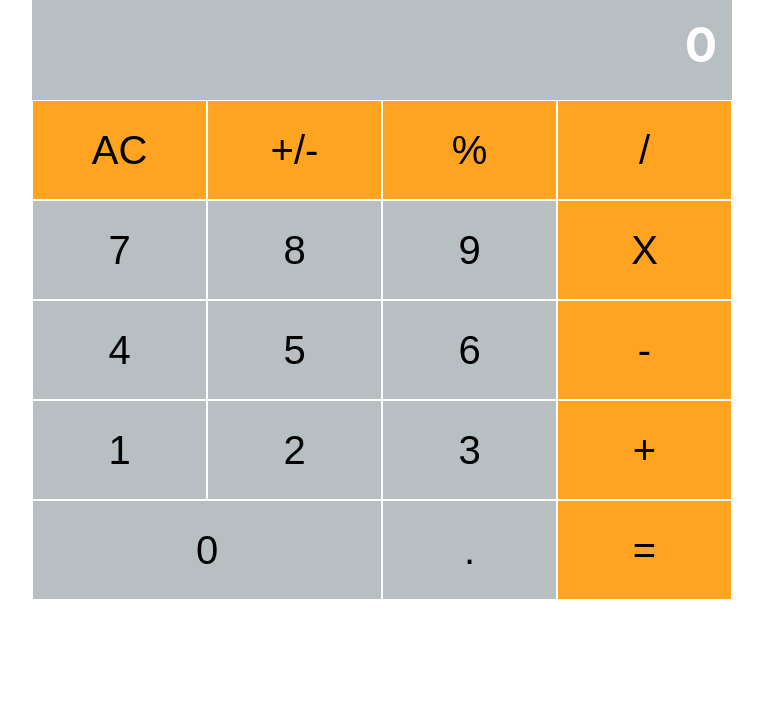
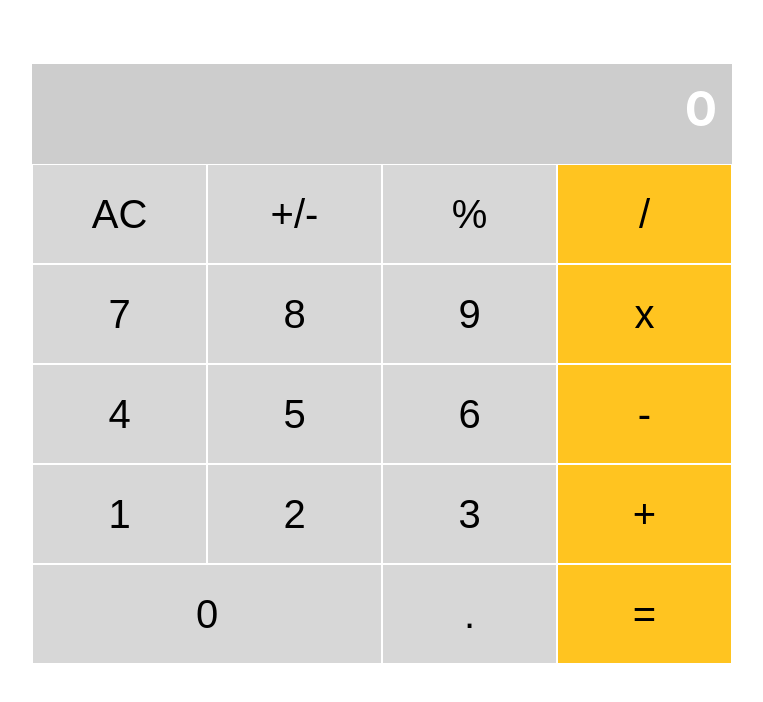
Before and after one commit to cristianCeamatu/dulce-react-calculator, a React (Create React App) app: page / in a window 1280 px wide. Shown: the top 702 px of the page, without its empty margins (258-1021 px from the left). Built offline with nearby package versions, Linux system fonts and the light colour scheme.

Commit message:
Showing result in display component, updating color palette

```diff
--- a/src/components/Button.js
+++ b/src/components/Button.js
@@ -14,7 +14,7 @@ export default function Button({ name, color, wide, clickHandler }) {
     </button>
   );
 }
-Button.defaultProps = { color: "#ffa420", wide: false };
+Button.defaultProps = { color: "rgb(255, 196, 32)", wide: false };
 
 Button.propTypes = {
   name: PropTypes.string.isRequired,
--- a/src/components/ButtonPanel.js
+++ b/src/components/ButtonPanel.js
@@ -1,107 +1,43 @@
 import React from "react";
 import Button from "./Button";
-export default function ButtonPanel(props) {
-  const light = "#b8bfc2";
+
+const light = "#d7d7d7";
+
+const ButtonPanel = props => {
+  const { clickHandler } = props;
   return (
-    <div id="panel">
+    <div id="button-panel">
       <div className="group">
-        <Button
-          name="AC"
-          clickHandler={buttonName => props.clickHandler(buttonName)}
-        />
-        <Button
-          name="+/-"
-          clickHandler={buttonName => props.clickHandler(buttonName)}
-        />
-        <Button
-          name="%"
-          clickHandler={buttonName => props.clickHandler(buttonName)}
-        />
-        <Button
-          name="/"
-          clickHandler={buttonName => props.clickHandler(buttonName)}
-        />
+        <Button name="AC" color={light} clickHandler={clickHandler} />
+        <Button name="+/-" color={light} clickHandler={clickHandler} />
+        <Button name="%" color={light} clickHandler={clickHandler} />
+        <Button name="/" clickHandler={clickHandler} />
       </div>
       <div className="group">
-        <Button
-          name="7"
-          color={light}
-          clickHandler={buttonName => props.clickHandler(buttonName)}
-        />
-        <Button
-          name="8"
-          color={light}
-          clickHandler={buttonName => props.clickHandler(buttonName)}
-        />
-        <Button
-          name="9"
-          color={light}
-          clickHandler={buttonName => props.clickHandler(buttonName)}
-        />
-        <Button
-          name="X"
-          clickHandler={buttonName => props.clickHandler(buttonName)}
-        />
+        <Button name="7" color={light} clickHandler={clickHandler} />
+        <Button name="8" color={light} clickHandler={clickHandler} />
+        <Button name="9" color={light} clickHandler={clickHandler} />
+        <Button name="x" clickHandler={clickHandler} />
       </div>
       <div className="group">
-        <Button
-          name="4"
-          color={light}
-          clickHandler={buttonName => props.clickHandler(buttonName)}
-        />
-        <Button
-          name="5"
-          color={light}
-          clickHandler={buttonName => props.clickHandler(buttonName)}
-        />
-        <Button
-          name="6"
-          color={light}
-          clickHandler={buttonName => props.clickHandler(buttonName)}
-        />
-        <Button
-          name="-"
-          clickHandler={buttonName => props.clickHandler(buttonName)}
-        />
+        <Button name="4" color={light} clickHandler={clickHandler} />
+        <Button name="5" color={light} clickHandler={clickHandler} />
+        <Button name="6" color={light} clickHandler={clickHandler} />
+        <Button name="-" clickHandler={clickHandler} />
       </div>
       <div className="group">
-        <Button
-          name="1"
-          color={light}
-          clickHandler={buttonName => props.clickHandler(buttonName)}
-        />
-        <Button
-          name="2"
-          color={light}
-          clickHandler={buttonName => props.clickHandler(buttonName)}
-        />
-        <Button
-          name="3"
-          color={light}
-          clickHandler={buttonName => props.clickHandler(buttonName)}
-        />
-        <Button
-          name="+"
-          clickHandler={buttonName => props.clickHandler(buttonName)}
-        />
+        <Button name="1" color={light} clickHandler={clickHandler} />
+        <Button name="2" color={light} clickHandler={clickHandler} />
+        <Button name="3" color={light} clickHandler={clickHandler} />
+        <Button name="+" clickHandler={clickHandler} />
       </div>
       <div className="group">
-        <Button
-          name="0"
-          wide={true}
-          color={light}
-          clickHandler={buttonName => props.clickHandler(buttonName)}
-        />
-        <Button
-          name="."
-          color={light}
-          clickHandler={buttonName => props.clickHandler(buttonName)}
-        />
-        <Button
-          name="="
-          clickHandler={buttonName => props.clickHandler(buttonName)}
-        />
+        <Button name="0" color={light} wide clickHandler={clickHandler} />
+        <Button name="." color={light} clickHandler={clickHandler} />
+        <Button name="=" clickHandler={clickHandler} />
       </div>
     </div>
   );
-}
+};
+
+export default ButtonPanel;
--- a/src/index.css
+++ b/src/index.css
@@ -15,7 +15,7 @@ code {
 }
 
 #display, #main, #panel {
-  /* align-items: center; */
+  margin-top: 1em;
   display: flex;
   width: 700px;
   flex-direction: column;
@@ -24,7 +24,7 @@ code {
 #display {
   box-sizing: border-box;
   height: 100px;
-  background-color: #b8bfc2;
+  background-color: #cdcdcd;
   font-weight: bold;
   color: white;
   padding: 15px;
--- a/src/logic/calculate.js
+++ b/src/logic/calculate.js
@@ -1,35 +1,40 @@
-// Calculator object contains total, next and operation
 import operate from "./operate";
-export default function calculate(
-  { total, next, operation, displayed },
-  buttonName
-) {
+
+function calculate({ total, next, operation, displayed }, buttonName) {
   switch (buttonName) {
     case "AC":
-      displayed = false;
       total = "0";
       next = "0";
       operation = "";
+      displayed = false;
+      break;
+    case "=":
+      displayed = true;
+      total = operation ? operate(total, next, operation) : next;
+      next = total;
+      operation = "";
+      if (total === "Error") total = "0";
       break;
     case "+/-":
+      displayed = true;
+      total = reverse(total);
+      next = total;
+      operation = "";
+      break;
+    case "/":
+    case "x":
+    case "-":
+    case "+":
+    case "%":
       displayed = true;
       total = operation ? operate(total, next, operation) : next;
       next = total;
       operation = buttonName;
+      if (total === "Error") {
+        total = "0";
+        operation = "";
+      }
       break;
-    case "%":
-      displayed = true;
-      total = operation ? operate(total, next, operation) : next;
-      operation = buttonName;
-      break;
-    case "=":
-      displayed = true;
-      total = operation ? operate(total, next, operation) : next;
-      console.log(operate(total, next, operation));
-      next = total;
-      operation = "";
-      break;
-
     default:
       next = displayed ? buttonName : numberString(next, buttonName);
       displayed = false;
@@ -48,3 +53,15 @@ function numberString(first, added) {
   }
   return numbers.join("");
 }
+
+function reverse(number) {
+  const numbers = number.split("");
+  if (numbers[0] === "-") {
+    numbers.shift();
+  } else {
+    numbers.unshift("-");
+  }
+  return numbers.join("");
+}
+
+export default calculate;
--- a/src/logic/operate.js
+++ b/src/logic/operate.js
@@ -1,17 +1,16 @@
-import Big from "big-js";
+import Big from "big.js";
 
-export default function operate(num1, num2, operation) {
-  console.log(num1);
-  console.log(num2);
+function operate(num1, num2, operation) {
   switch (operation) {
     case "+":
       return add(num1, num2);
     case "-":
       return substract(num1, num2);
+    case "/":
+      if (num2 === "0") return "ERR";
+      return divide(num1, num2);
     case "x":
       return multiply(num1, num2);
-    case "/":
-      return divide(num1, num2);
     case "%":
       return percent(num1, num2);
     case "+/-":
@@ -20,7 +19,6 @@ export default function operate(num1, num2, operation) {
       break;
   }
 }
-
 function add(num1, num2) {
   return Big(num1)
     .plus(num2)
@@ -61,3 +59,4 @@ function reverse(num1) {
     .times(-1)
     .toString();
 }
+export default operate;
```
